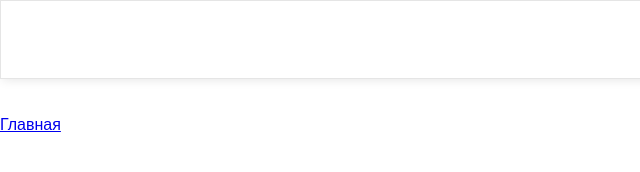
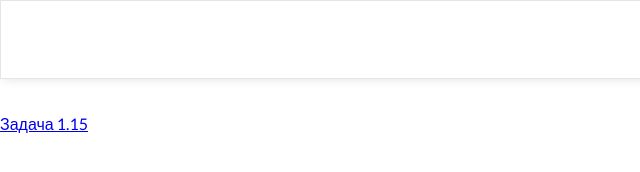
Before and after one commit to anka57/anka57.github.io, a plain HTML site: page js.html in a window 1280 px wide. Shown: the full height of the page, 0-640 px from the left. Drawn offline with Linux system fonts and the light colour scheme.

Commit message:
Update js.html

```diff
--- a/js.html
+++ b/js.html
@@ -24,6 +24,6 @@
  <br>
 <br>
 <br>
-<a href="115.html">Главная</a>
+<a href="115.html">Задача 1.15</a>
 </body>
 </html>
```
